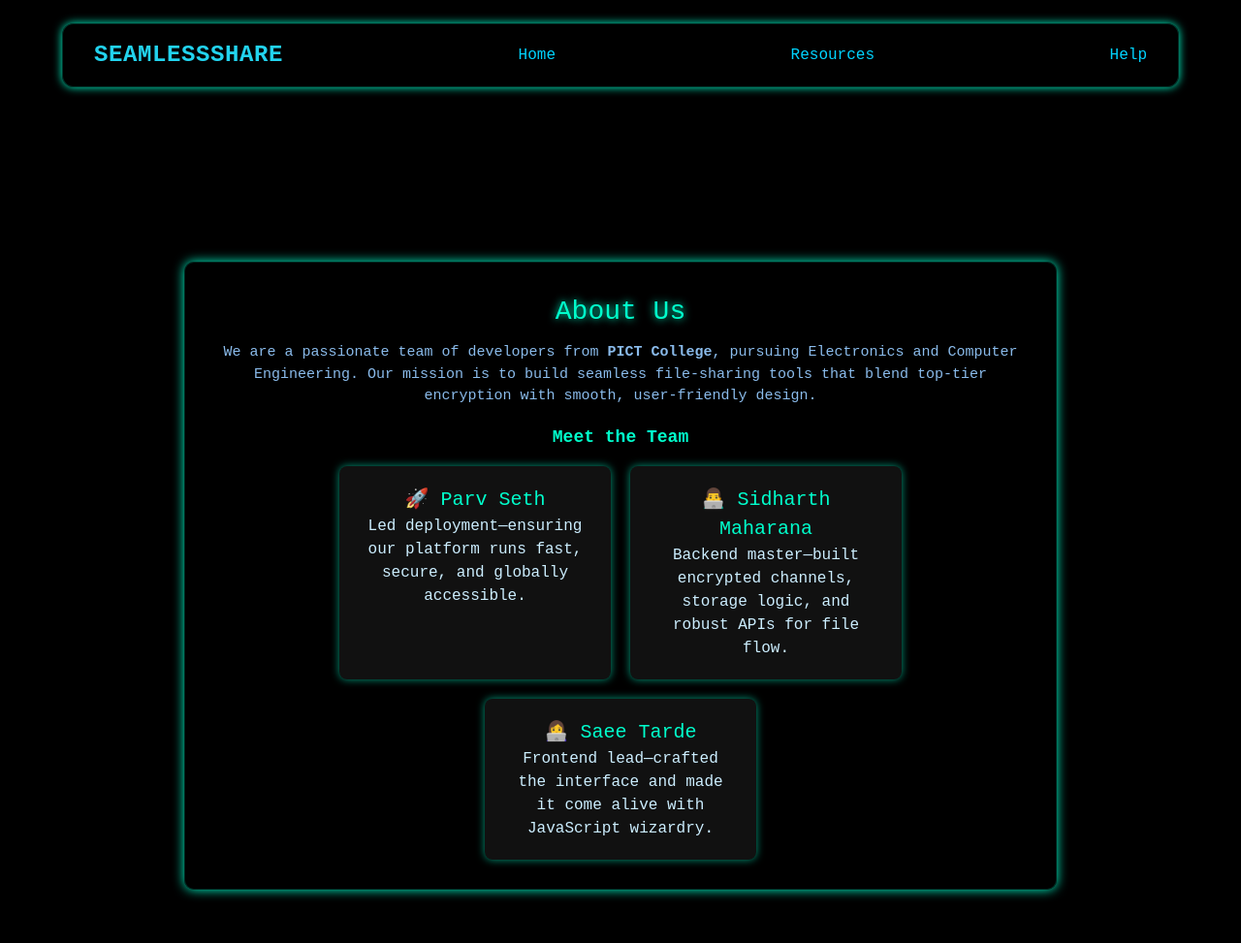
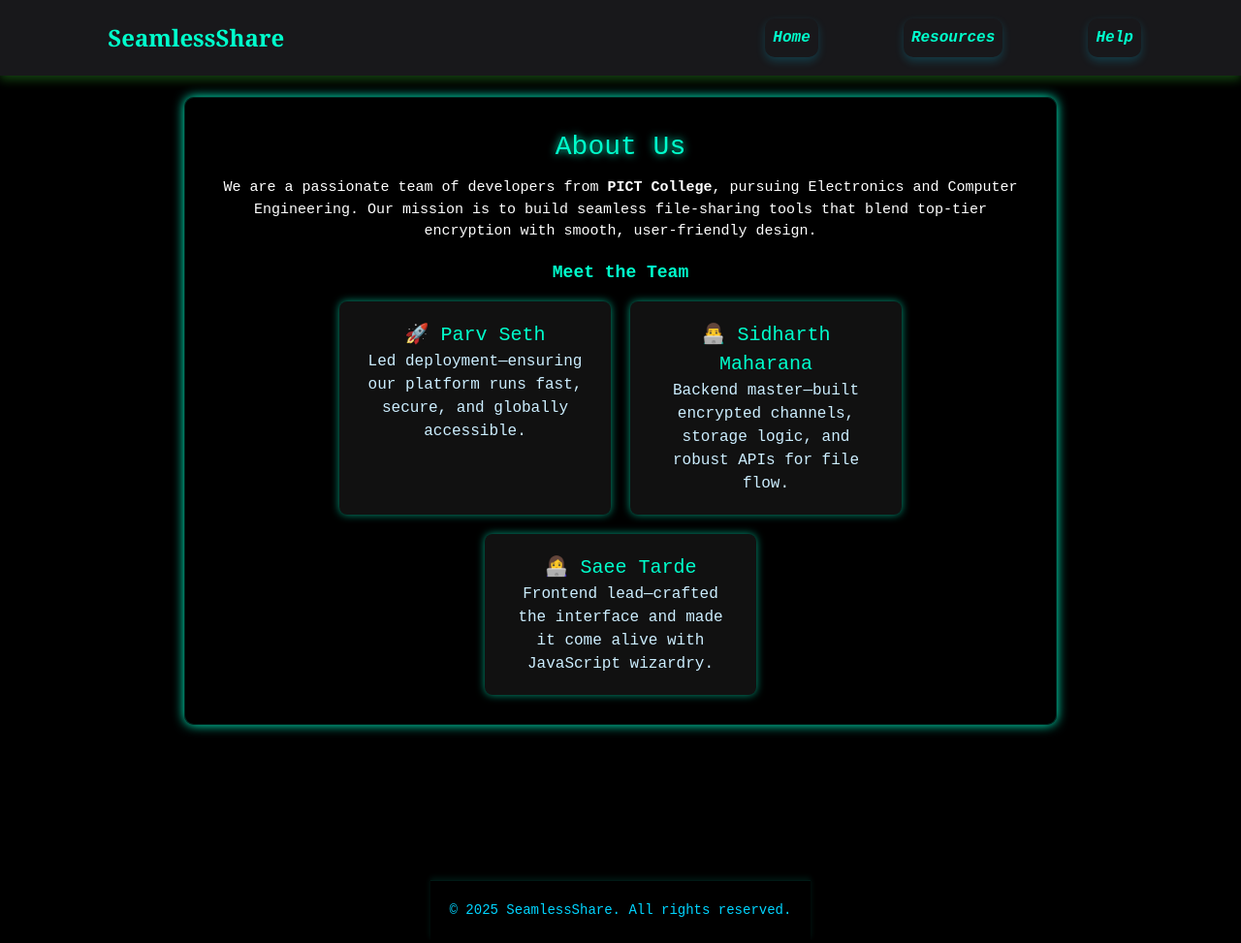
Before and after one commit to sidmaharana/quickshare, a website: page public/About_us.html in a window 1280 px wide. Shown: the top 973 px of the page at 97% size. Drawn offline with nearby package versions, Linux system fonts and the light colour scheme.

Commit message:
Update About_us.html

```diff
--- a/public/About_us.html
+++ b/public/About_us.html
@@ -9,38 +9,83 @@
       body {
         background: #000;
         color: #00ffcc;
-        font-family: 'Courier New', Courier, monospace;
+        font-family: "Courier New", Courier, monospace;
       }
 
-      nav {
-        background-color: rgba(0, 0, 0, 0.6);
-        backdrop-filter: blur(6px);
-        border: 1px solid rgba(0, 255, 204, 0.2);
-        border-radius: 12px;
-        box-shadow: 0 0 10px #00ffcc;
-        padding: 1rem 2rem;
-        margin-bottom: 80px;
+      .nav-container {
+        position: fixed; /* Fixes navbar to the top */
+        top: 0; /* Places it at the top */
+        left: 0;
+        width: 100%; /* Full width */
+        background-color: white; /* Add a background to avoid transparency issues */
+        z-index: 1000; /* Ensures it stays above other content */
+        box-shadow: 0px 4px 10px #45e63d4d;
+      }
+      .dropdown {
+        position: relative;
       }
 
-      nav ul {
+      .nav3 {
+        background-color: #1b1b1e;
+        padding: 15px;
+        /* margin-bottom: 10px; */
+      }
+      .nav3 ul {
+        list-style-type: none;
+        margin: 0;
+        padding: 0;
         display: flex;
         justify-content: space-between;
         align-items: center;
-        list-style: none;
-        padding: 0;
-        margin: 0;
-        gap: 2rem;
+        justify-content: space-evenly;
+      }
+      .li {
+        text-decoration: none;
+        padding: 8px;
+        /* margin-left: -100px; */
+        margin-right: 400px;
+        color: #00ffcc;
+        font-style: oblique;
+        border-radius: 15px;
+        font-weight: bold; /* Makes the font bold */
+        font-size: 1.1rem; /* Slightly increases the font size */
+        display: block;
+        /* box-shadow: 0px 4px 10px rgba(0, 212, 255, 0.2); */
       }
 
-      nav a {
-        color: #00d4ff;
+      .nav3 a {
         text-decoration: none;
-        transition: color 0.3s ease;
+        padding: 8px;
+        color: #00ffcc;
+        font-weight: 600;
+        font-style: oblique;
+        display: block;
+        /* width: 20px; */
+        border-radius: 10px;
+        /* box-shadow: 0px 4px 10px rgba(6, 6, 6, 0.3); */
+        box-shadow: 0px 4px 10px rgba(0, 212, 255, 0.2);
       }
-
-      nav a:hover {
-        color: #0ff;
-        text-shadow: 0 0 5px #00ffcc;
+      .nav3 .dropdown-content {
+        display: none;
+      }
+      .nav3 .dropdown:hover .dropdown-content {
+        display: block;
+        position: absolute;
+        background-color: #1a1b23;
+        border-radius: 1cm;
+        min-width: 50px;
+        /* padding: 20px; */
+      }
+      .dropdown-content a {
+        background-color: #282727;
+        box-shadow: none;
+      }
+      .nav3 .dropdown-content a:hover {
+        display: block;
+        box-sizing: border-box;
+        border: #00ffcc solid 1px;
+        border-radius: 1px;
+        background-color: #393838;
       }
 
       .dropdown-content {
@@ -132,27 +177,37 @@
     </style>
   </head>
   <body class="flex flex-col items-center justify-start min-h-screen px-4">
-    <nav class="w-full max-w-6xl mt-6">
+    <div class="nav-container mb-10">
+      <nav class="nav3 bg-zinc-900">
         <ul>
-        <li class="text-2xl font-bold uppercase text-cyan-400 tracking-wide">
+          <li
+            class="li text-2xl not-italic"
+            style="
+              font-family: Georgia, 'Times New Roman', Times, serif;
+              font-weight: 1000;
+            "
+          >
             SeamlessShare
           </li>
           <li><a href="index.html">Home</a></li>
-        <li class="dropdown relative">
+          <li class="dropdown">
             <a href="#">Resources</a>
-          <div class="dropdown-content absolute mt-2">
-            <a href="Blog.html">Blog</a><br />
+            <div
+              class="dropdown-content text-center w-48 shadow-lg rounded-full group-hover:block absolute left-1/2 transform -translate-x-1/2 z-50"
+            >
+              <a href="Blog.html">Blog</a>
               <a href="About_us.html">About Us</a>
             </div>
           </li>
           <li><a href="Help.html">Help</a></li>
         </ul>
       </nav>
+    </div>
 
     <div class="sect">
       <section id="about-us" class="about-us text-center">
         <h2>About Us</h2>
-        <p style="color: #8abbeb; font-size: 15px">
+        <p style="color: #fff; font-size: 15px">
           We are a passionate team of developers from <b>PICT College</b>,
           pursuing Electronics and Computer Engineering. Our mission is to build
           seamless file-sharing tools that blend top-tier encryption with
@@ -186,8 +241,6 @@
       </section>
     </div>
 
-    <footer>
-      © 2025 SeamlessShare. All rights reserved.
-    </footer>
+    <footer>© 2025 SeamlessShare. All rights reserved.</footer>
   </body>
 </html>
```
Lines whose indentation alone changed are shown as unchanged.
